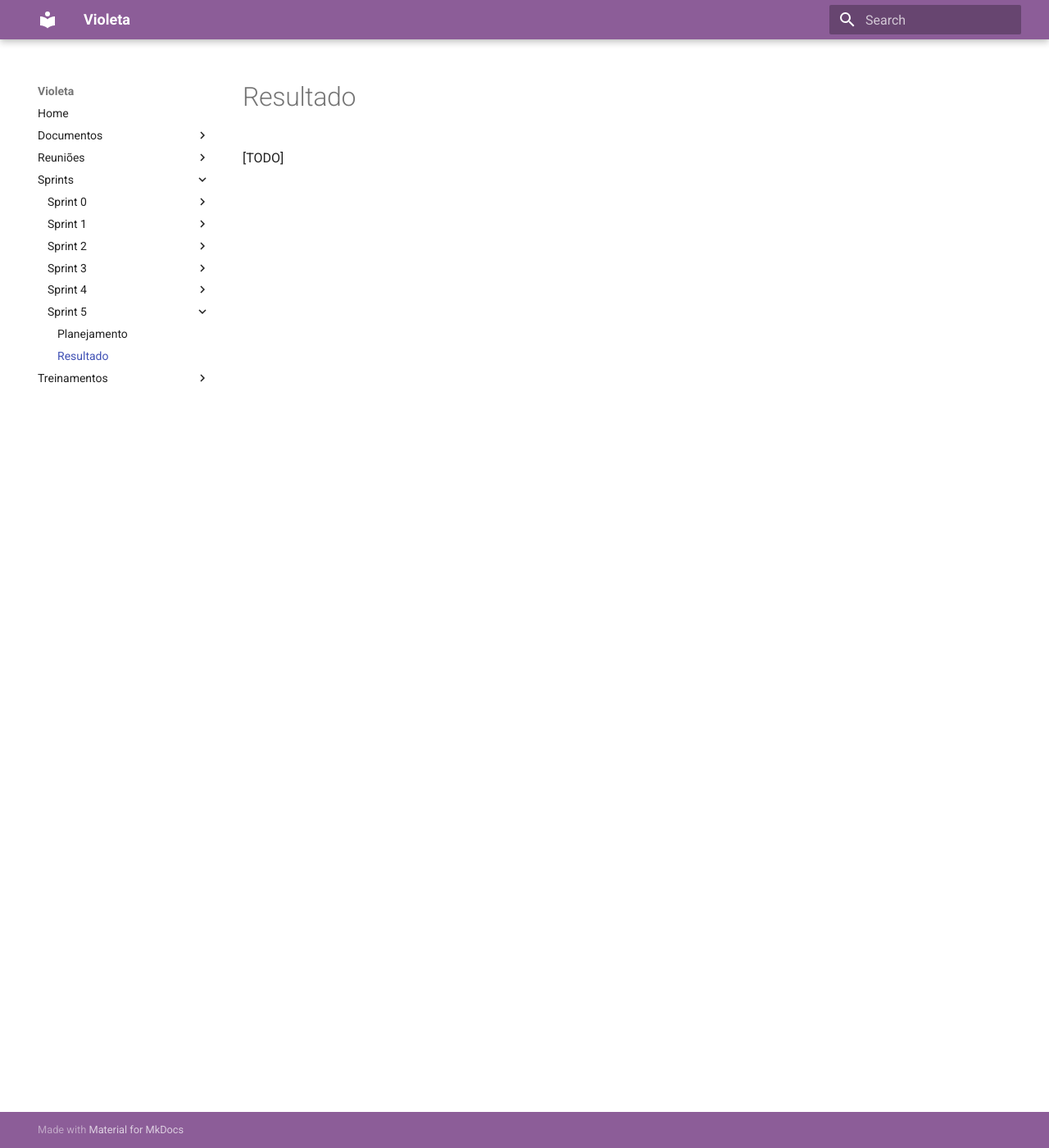
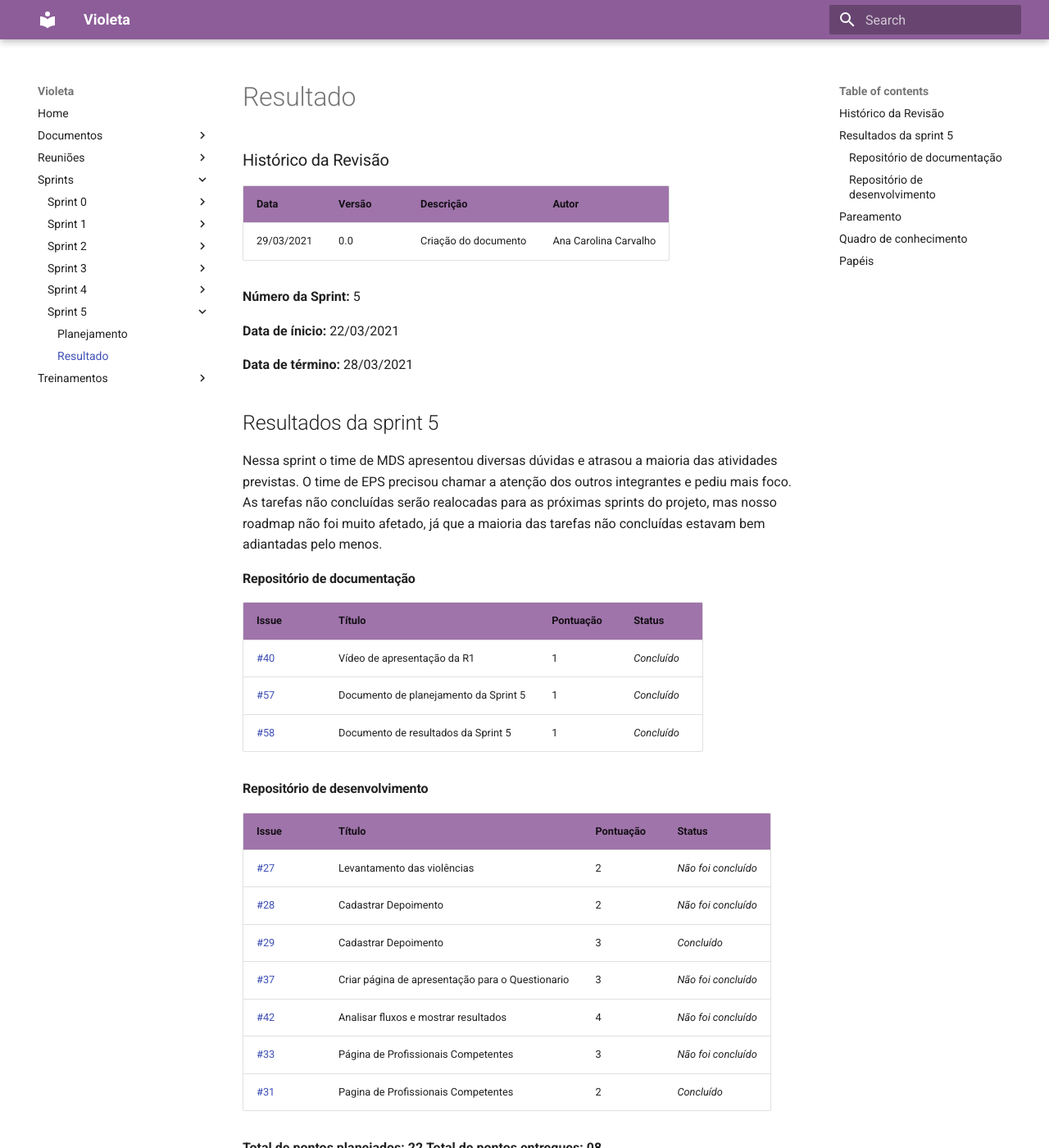
Before and after one commit to fga-eps-mds/2020.2-Violeta-Documentacao, an MkDocs documentation site: the page built from docs/Gerencia/sprints/sprint-5/retrospective_sprint5.md, in a window 1280 px wide and 1400 px high. Shown: the whole window at 82% size. Built offline with MkDocs 1.6.1 and Material for MkDocs 9.7.7, drawn with Linux system fonts in a browser that asks for light colours; some of the changed text lies outside the part shown.

Commit message:
Documento de review da sprint 5

```diff
--- a/docs/Gerencia/sprints/sprint-5/retrospective_sprint5.md
+++ b/docs/Gerencia/sprints/sprint-5/retrospective_sprint5.md
@@ -1 +1,66 @@
-[TODO]
+### Histórico da Revisão
+| Data | Versão | Descrição | Autor |
+|---|---|---|---|
+| 29/03/2021| 0.0 |Criação do documento | Ana Carolina Carvalho|
+
+**Número da Sprint:** 5
+
+**Data de ínicio:** 22/03/2021
+
+**Data de término:** 28/03/2021
+
+## Resultados da sprint 5
+
+Nessa sprint o time de MDS apresentou diversas dúvidas e atrasou a maioria das atividades previstas. O time de EPS precisou chamar a atenção dos outros integrantes e pediu mais foco. As tarefas não concluídas serão realocadas para as próximas sprints do projeto, mas nosso roadmap não foi muito afetado, já que a maioria das tarefas não concluídas estavam bem adiantadas pelo menos.
+
+#### Repositório de documentação
+
+| Issue | Título | Pontuação | Status |
+|---|---|---|---|
+|[#40](https://github.com/fga-eps-mds/2020.2-Violeta-Documentacao/issues/40)| Vídeo de apresentação da R1 | 1 | _Concluído_ |
+|[#57](https://github.com/fga-eps-mds/2020.2-Violeta-Documentacao/issues/57)| Documento de planejamento da Sprint 5 | 1 | _Concluído_ |
+|[#58](https://github.com/fga-eps-mds/2020.2-Violeta-Documentacao/issues/58)| Documento de resultados da Sprint 5 | 1 | _Concluído_ |
+
+
+#### Repositório de desenvolvimento
+
+| Issue | Título | Pontuação | Status |
+|---|---|---|---|
+|[#27](https://github.com/fga-eps-mds/2020.2-violeta-desenvolvimento/issues/27)| Levantamento das violências | 2 | _Não foi concluído_ |
+|[#28](https://github.com/fga-eps-mds/2020.2-violeta-desenvolvimento/issues/28)| Cadastrar Depoimento | 2 | _Não foi concluído_ |
+|[#29](https://github.com/fga-eps-mds/2020.2-violeta-desenvolvimento/issues/29)| Cadastrar Depoimento | 3 | _Concluído_ |
+|[#37](https://github.com/fga-eps-mds/2020.2-violeta-desenvolvimento/issues/37)| Criar página de apresentação para o Questionario | 3 | _Não foi concluído_ |
+|[#42](https://github.com/fga-eps-mds/2020.2-violeta-desenvolvimento/issues/42)| Analisar fluxos e mostrar resultados | 4 | _Não foi concluído_ |
+|[#33](https://github.com/fga-eps-mds/2020.2-violeta-desenvolvimento/issues/33)| Página de Profissionais Competentes | 3 | _Não foi concluído_ |
+|[#31](https://github.com/fga-eps-mds/2020.2-violeta-desenvolvimento/issues/31)| Pagina de Profissionais Competentes | 2 | _Concluído_ |
+
+<b>Total de pontos planejados: 22</b>
+<b>Total de pontos entregues: 08 </b>
+
+## Pareamento
+
+<iframe weidth="100%" height="500" src="https://docs.google.com/spreadsheets/d/e/2PACX-1vSUvF3lwINiA2gmoZeLfAFfI-sgInnqEVf4oq7nkh3joRHfGQgwIc63ij0wCB5oJzGtZirY3eT-hLjK/pubhtml?gid=414501736&amp;single=true&amp;widget=true&amp;headers=false"></iframe>
+
+## Quadro de conhecimento
+
+<iframe weidth="100%" height="500" src="https://docs.google.com/spreadsheets/d/e/2PACX-1vSKpschz_TJPysoXgFRpq3kRT3bp3M_Y1DKFGRfmKh0oU3mXq8YGjwkznJ8cz-LlN4ZiCX0nLGdXBjj/pubhtml?gid=35618404&amp;single=true&amp;widget=true&amp;headers=false"></iframe>
+
+## Papéis
+
+**_Scrum Master_:** [Ana Carolina](https://github.com/anacarolcs)
+
+**_Product Owner_:** [Letícia Meneses](https://github.com/mbslet)
+
+**_Arquiteto_ e _DevOps_** [Victor Coelho](https://github.com/victorhdcoelho)
+
+**_UI/UX_:** [Fabiana Ribas](https://github.com/FabianaRibas)
+
+**Equipe de Desenvolvimento:**
+
+- [Pedro Lima](https://github.com/pedrolimass)
+- [Philipe Serafim](https://github.com/philipeserafim)
+- [Matheus Moreira](https://github.com/mateus-lm)
+- [Iago Sousa](https://github.com/iasousa)
+- [Wesley Santos](https://github.com/wesleysantos00)
+
+**Autor:** [Ana Carolina](https://github.com/anacarolcs)
```
